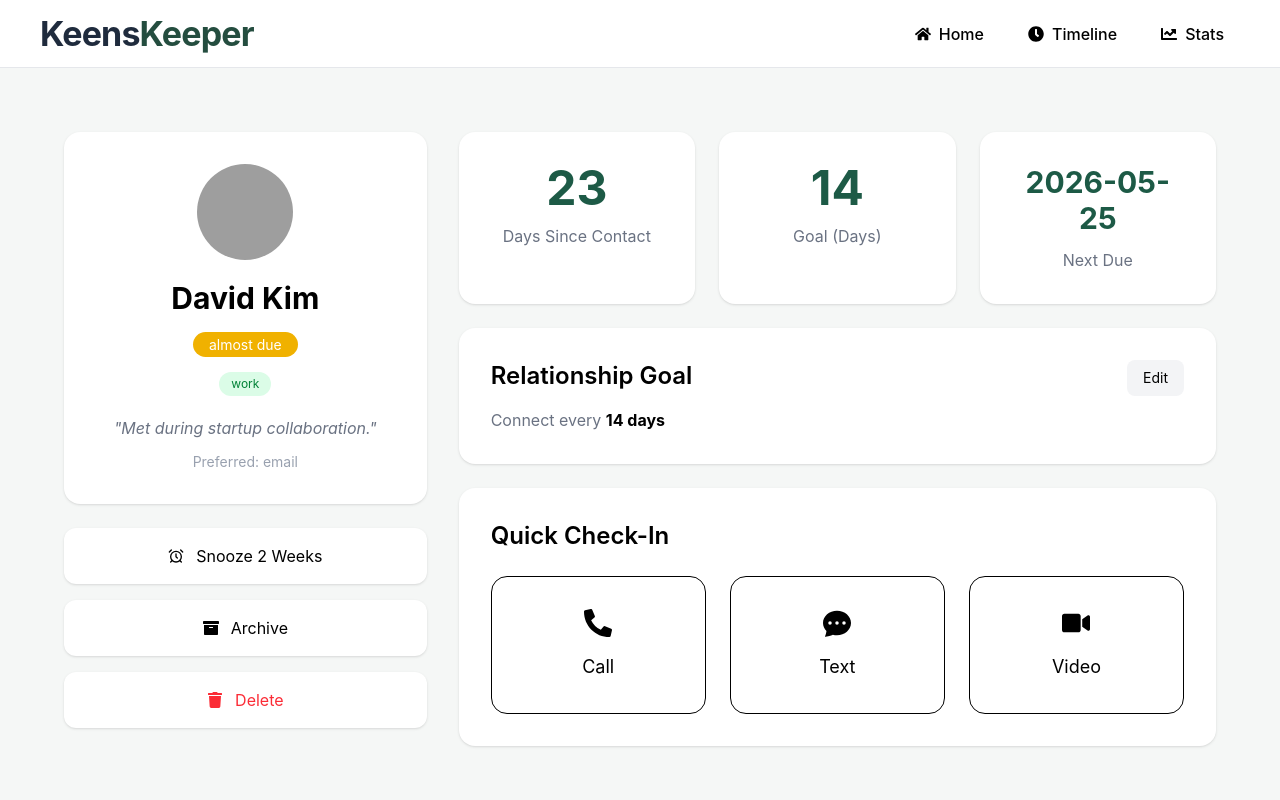
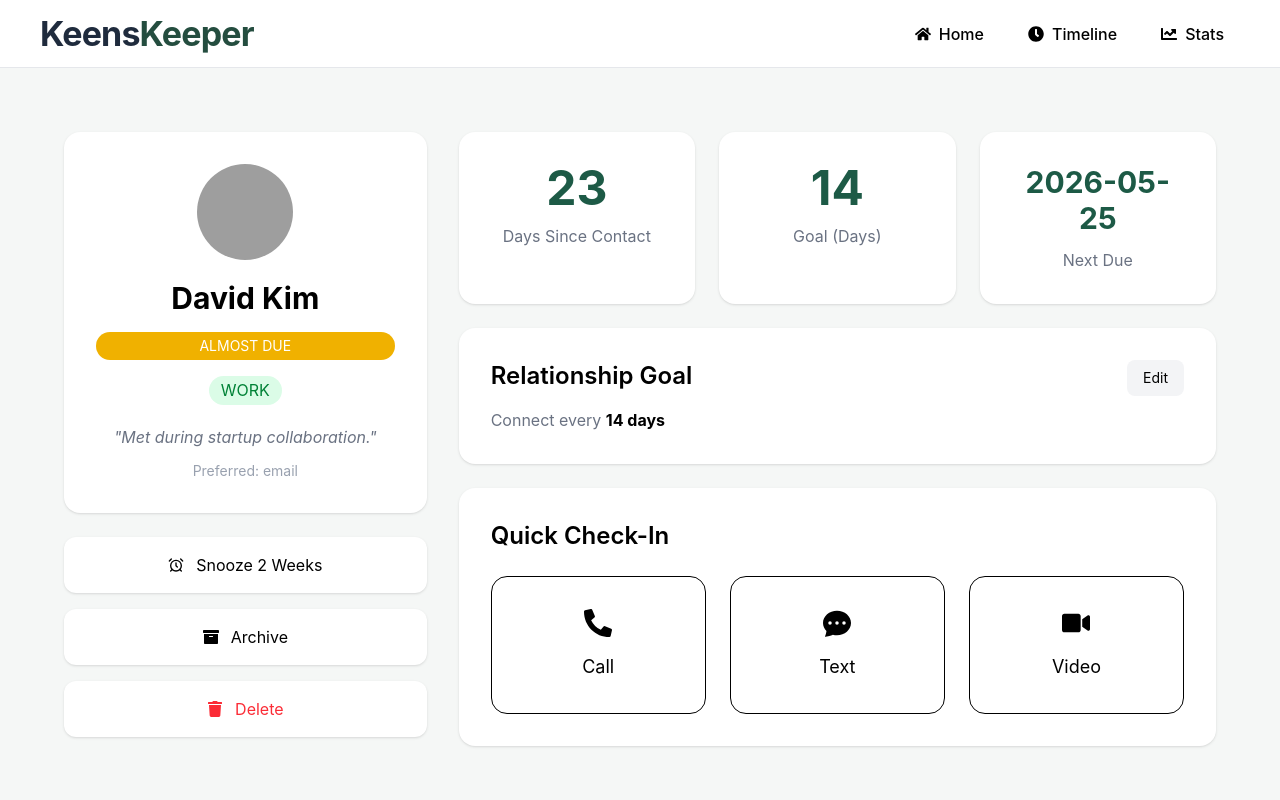
Before and after one commit to nazmulofficial/A7-keen-keeper, a Next.js app: page /friends/1 in a window 1280 px wide. Shown: the top 800 px of the page. Built offline with nearby package versions, Linux system fonts and the light colour scheme; grey boxes are pictures that could not be loaded.

Commit message:
update font of friends card detail and timline

```diff
--- a/src/app/friends/[id]/page.js
+++ b/src/app/friends/[id]/page.js
@@ -63,7 +63,7 @@ export default function FriendDetails({ params }) {
 
               <div className="mt-4">
                 <span
-                  className={`px-4 py-1 rounded-full text-sm text-white ${
+                  className={`px-4 py-1 rounded-full text-sm text-white flex justify-center items-center uppercase ${
                     friend.status === "overdue"
                       ? "bg-red-500"
                       : friend.status === "almost due"
@@ -75,11 +75,11 @@ export default function FriendDetails({ params }) {
                 </span>
               </div>
 
-              <div className="flex justify-center gap-2 mt-4 flex-wrap">
+              <div className="flex justify-center  gap-2 mt-4 text-2xl flex-wrap">
                 {friend.tags.map((tag, idx) => (
                   <span
                     key={idx}
-                    className="bg-green-100 text-green-700 px-3 py-1 rounded-full text-xs"
+                    className="bg-green-100 text-green-700 px-3 py-1 rounded-full text-[16px] uppercase"
                   >
                     {tag}
                   </span>
```
